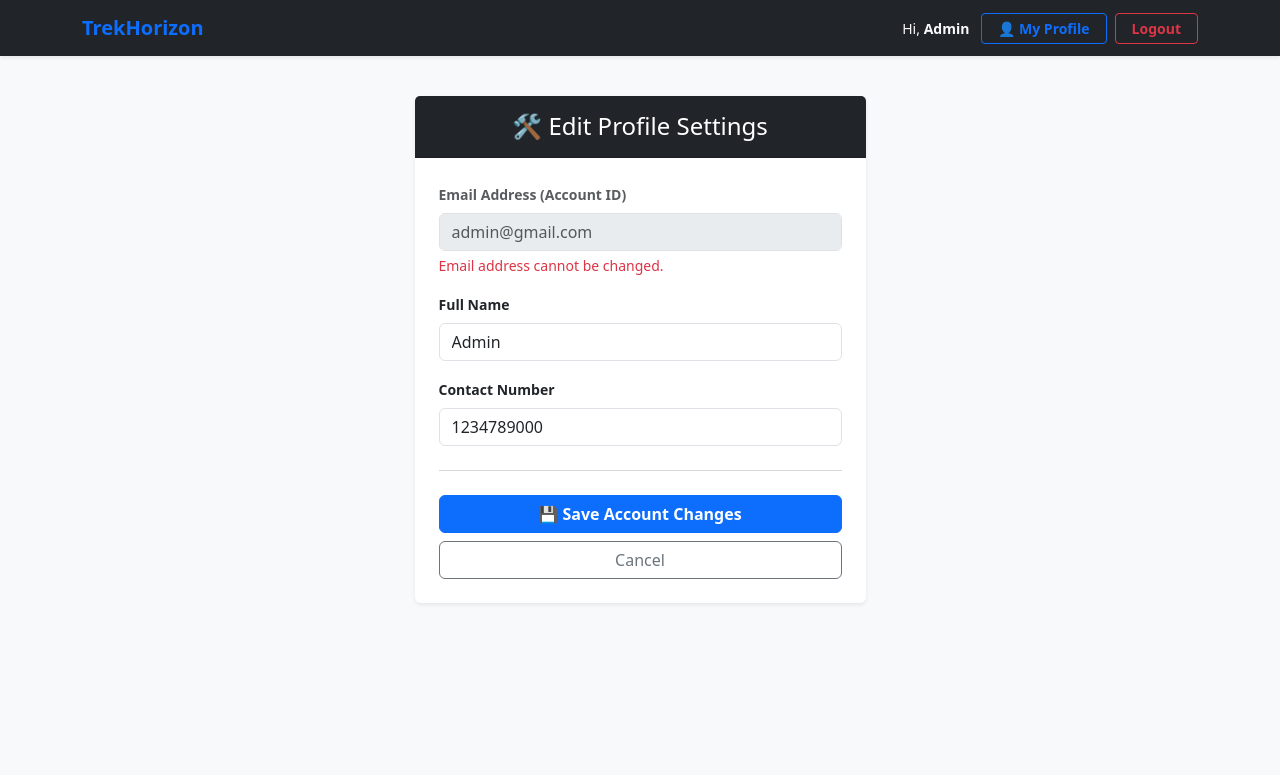
After one commit to 24f3003598/Trekking-Management-System, a Flask app: page /user/profile in a window 1280 px wide. The commit adds this page. Shown: the top 775 px of the page. Run offline with Flask 3, Linux system fonts and the light colour scheme; a user stored in the database is signed in.

Commit message:
Implement user profile feature template

```diff
--- a/routes/user.py
+++ b/routes/user.py
@@ -96,3 +96,21 @@ def cancel_booking(booking_id):
     except Exception as e:
         db.session.rollback()
         return "A backend database error occurred while cancelling your journey.", 500
+
+@app.route('/user/profile', methods=['GET', 'POST'])
+def user_profile():
+    user_id = session.get('user_id')
+    if not user_id:
+        return redirect('/login')
+
+    current_user = User.query.get_or_404(user_id)
+
+    if request.method == 'POST':
+        current_user.username = request.form.get('username')
+        current_user.phone = request.form.get('phone')
+
+        db.session.commit()
+
+        return redirect('/dashboard?success=true')
+
+    return render_template('user_profile.html', user=current_user)
--- a/templates/base.html
+++ b/templates/base.html
@@ -38,6 +38,9 @@
                         <a class="btn btn-sm btn-outline-primary fw-bold px-3" href="/staff/profile">👤 My Profile</a>
                     {% endif %}
 
+                    {% if session.get('user_role') == 'Trekker' %}
+                        <a class="btn btn-sm btn-outline-primary fw-bold px-3" href="/user/profile">👤 My Profile</a>
+                    {% endif %}
                     <a class="btn btn-sm btn-outline-danger fw-bold px-3" href="/logout">Logout</a>
                 </div>
             </div>
--- /dev/null
+++ b/templates/user_profile.html
@@ -0,0 +1,48 @@
+{% extends 'base.html' %}
+
+{% block title %}My Profile - TrekHorizon{% endblock %}
+
+{% block content %}
+<div class="row justify-content-center">
+    <div class="col-md-6 col-lg-5">
+        <div class="card shadow-sm border-0 mt-3">
+            <div class="card-header bg-dark text-white text-center py-3">
+                <h4 class="card-title mb-0">🛠️ Edit Profile Settings</h4>
+            </div>
+
+            <div class="card-body p-4">
+                <form action="/user/profile" method="POST">
+
+                    <div class="mb-3">
+                        <label for="email" class="form-label text-muted small fw-bold">Email Address (Account ID)</label>
+                        <input type="email" id="email" class="form-control bg-body-secondary text-muted" value="{{ user.email }}" readonly>
+                        <div class="form-text text-danger small">Email address cannot be changed.</div>
+                    </div>
+
+                    <div class="mb-3">
+                        <label for="name" class="form-label small fw-bold">Full Name</label>
+                        <input type="text" id="name" name="name" class="form-control" value="{{ user.name }}" required autocomplete="name">
+                    </div>
+
+                    <div class="mb-3">
+                        <label for="phone" class="form-label small fw-bold">Contact Number</label>
+                        <input type="tel" id="phone" name="phone" class="form-control" value="{{ user.phone }}" required autocomplete="tel">
+                    </div>
+
+                    <hr class="my-4 text-muted">
+
+                    <div class="d-grid gap-2">
+                        <button type="submit" class="btn btn-primary fw-bold">
+                            💾 Save Account Changes
+                        </button>
+                        <a href="/dashboard" class="btn btn-outline-secondary">
+                            Cancel
+                        </a>
+                    </div>
+
+                </form>
+            </div>
+        </div>
+    </div>
+</div>
+{% endblock %}
```
Also changed, not shown: instance/trekking_system.db.
